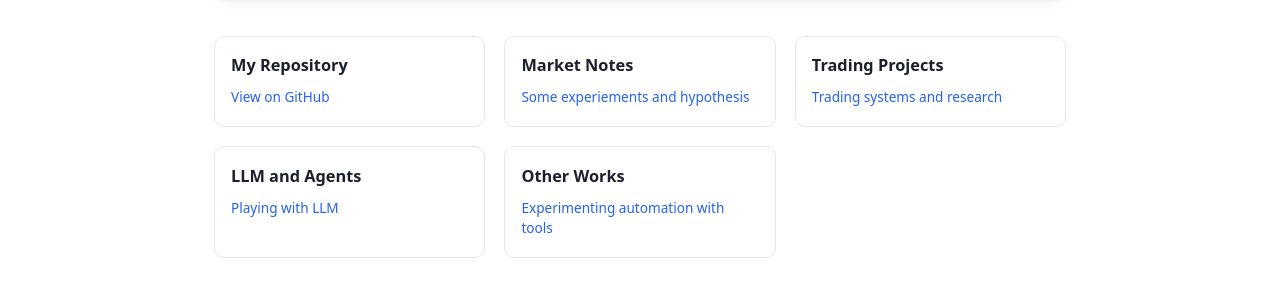
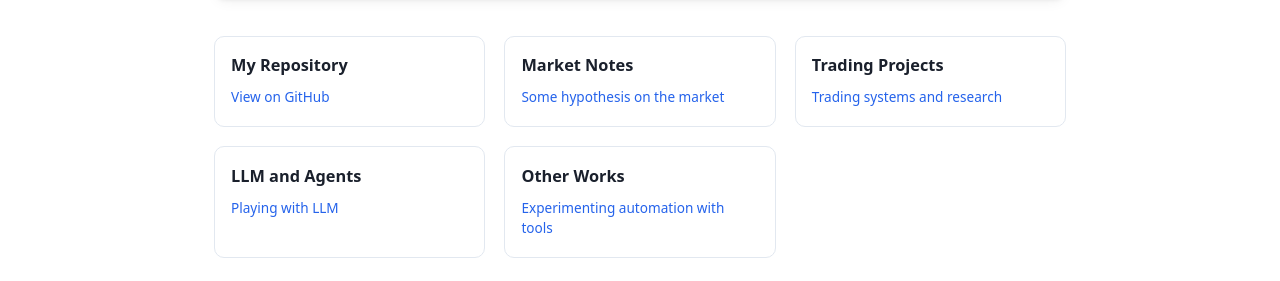
Before and after one commit to resyui/resyui.github.io, a Jekyll site: the page built from index.md, in a window 1280 px wide. Shown: the part 347-628 px from the top of the page. Built offline with Jekyll 4.4.1, drawn with Linux system fonts in a browser that asks for light colours.

Commit message:
Update market notes link description

```diff
--- a/index.md
+++ b/index.md
@@ -16,7 +16,7 @@ layout: default
   </div>
   <div class="card">
     <h3>Market Notes</h3>
-    <p><a href="/market-notes/">Some experiements and hypothesis</a></p>
+    <p><a href="/market-notes/">Some hypothesis on the market</a></p>
   </div>
   <div class="card">
     <h3>Trading Projects</h3>
```
